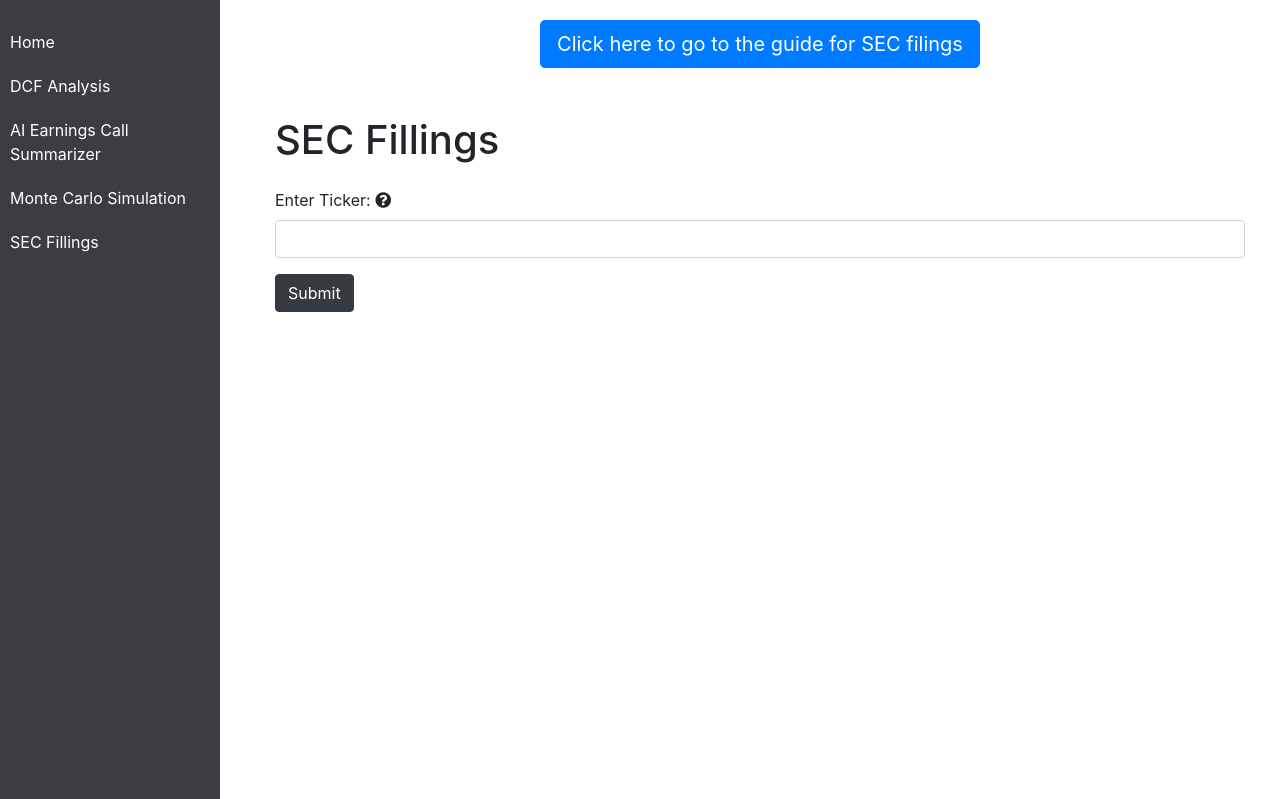
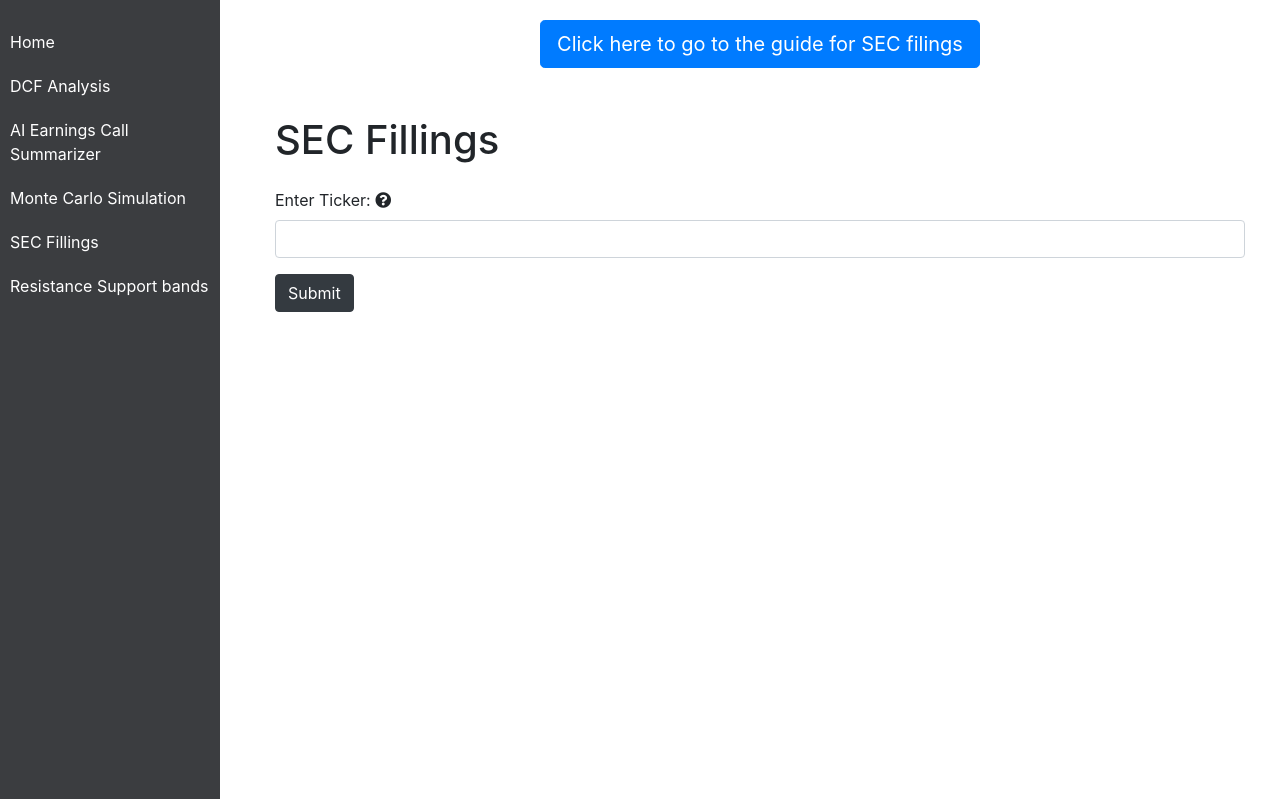
Before and after one commit to JayadityaVetsa/FinancialTools, a Flask app: page /SEC_Fillings in a window 1280 px wide. Run offline with Flask 3, Linux system fonts and the light colour scheme; some libraries are stand-ins or nearby versions.

Commit message:
Update base.html

```diff
--- a/templates/base.html
+++ b/templates/base.html
@@ -49,6 +49,7 @@
         <a href="/ai-summarizer">AI Earnings Call Summarizer</a>
         <a href="/monte-carlo">Monte Carlo Simulation</a>
         <a href="/SEC_Fillings">SEC Fillings</a>
+        <a href="/res-sup">Resistance Support bands</a>
     </div>
     <div class="content">
         {% block content %}{% endblock %}
```
